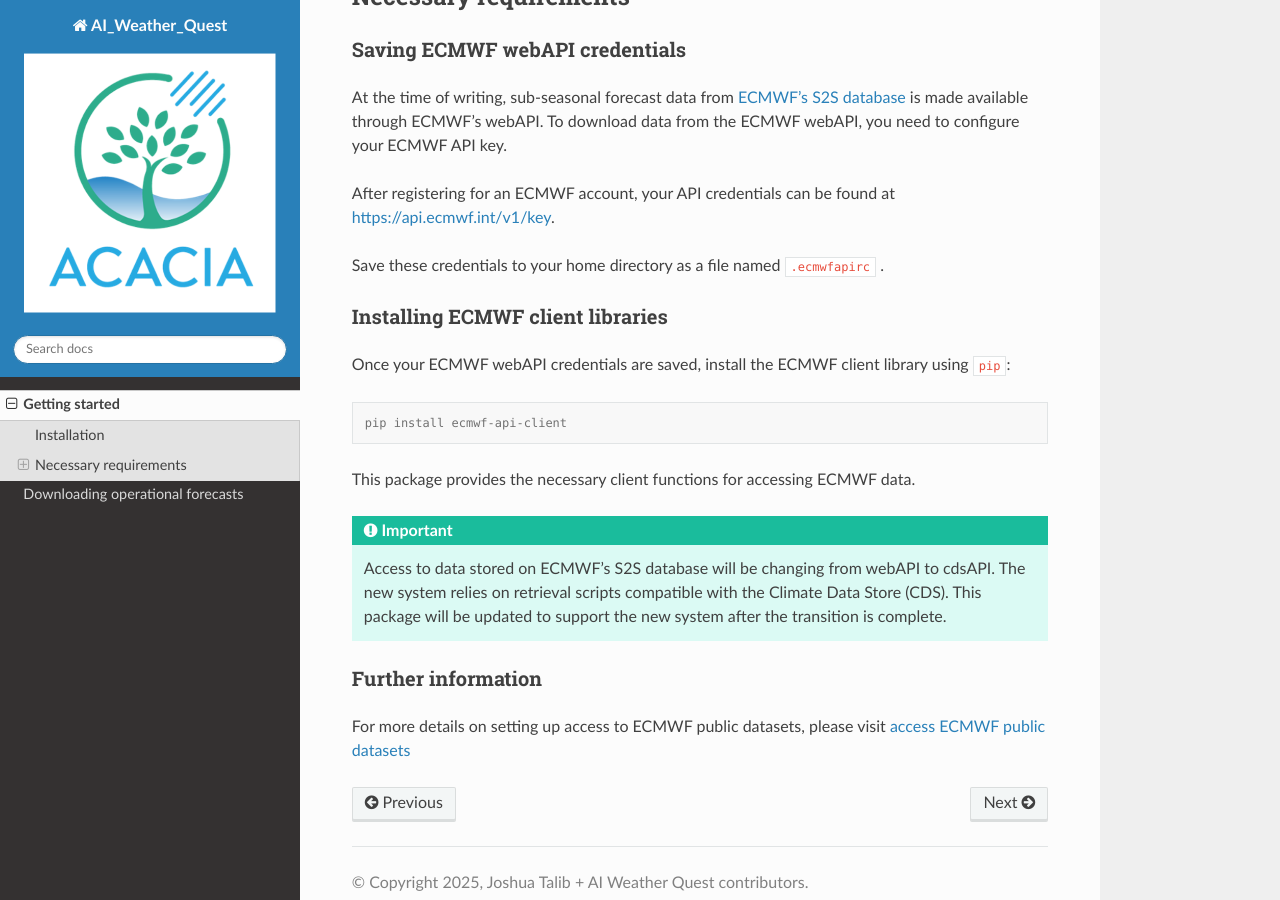
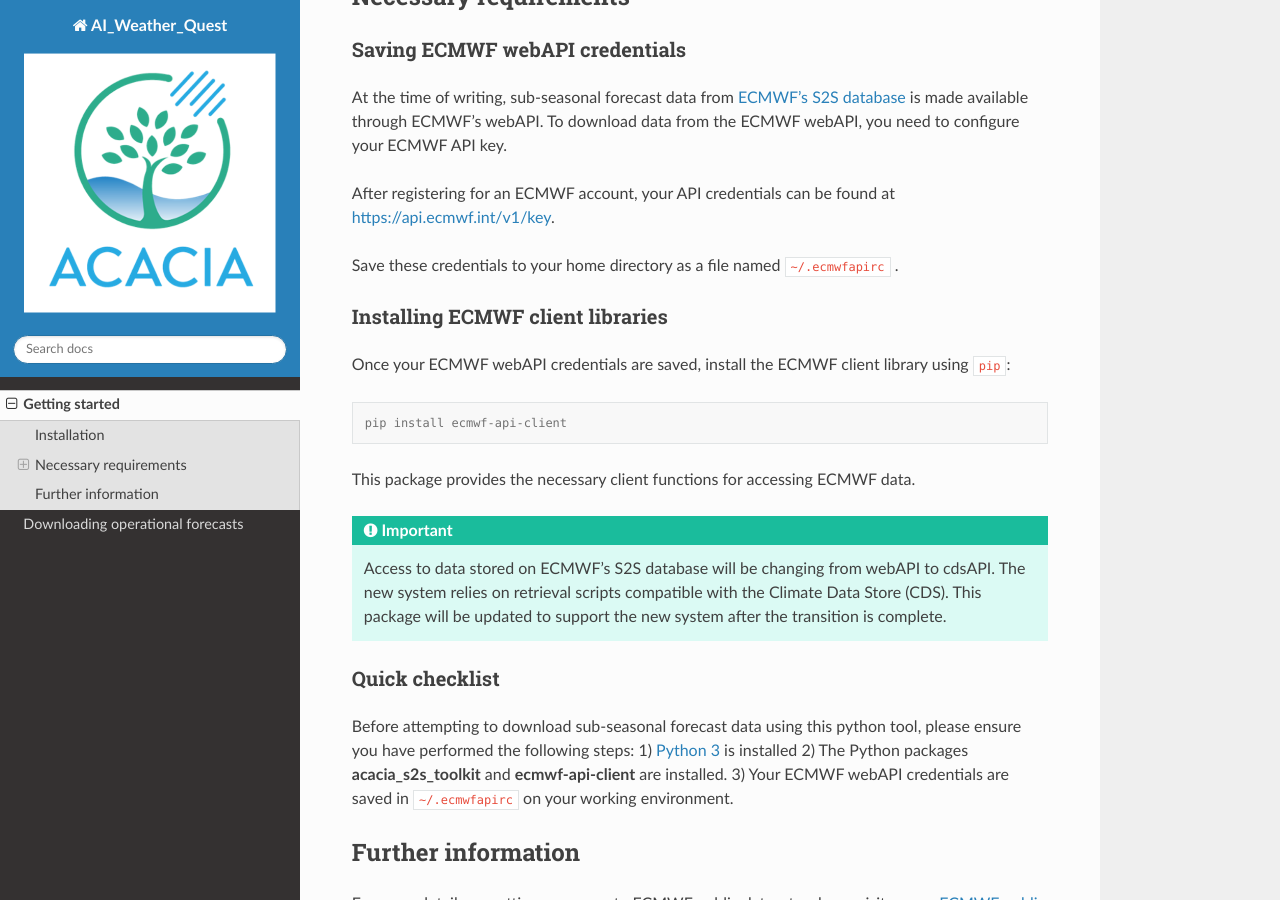
Before and after one commit to joshuatalib/acacia_s2s_toolkit, a Sphinx documentation site: the page built from docs/source/Installation.rst, in a window 1280 px wide and 900 px high, scrolled down 400 px. Built offline with Sphinx 7.4.7 and the Read the Docs theme 3.1.0, drawn with Linux system fonts in a browser that asks for light colours.

Commit message:
Update Installation.rst

```diff
--- a/docs/source/Installation.rst
+++ b/docs/source/Installation.rst
@@ -23,7 +23,7 @@ At the time of writing, sub-seasonal forecast data from `ECMWF's S2S database <h
 
 After registering for an ECMWF account, your API credentials can be found at `https://api.ecmwf.int/v1/key <https://api.ecmwf.int/v1/key>`_.
 
-Save these credentials to your home directory as a file named ``.ecmwfapirc`` .
+Save these credentials to your home directory as a file named ``~/.ecmwfapirc`` .
 
 Installing ECMWF client libraries
 ~~~~~~~~~~~~~~~~~~~~~~
@@ -38,8 +38,14 @@ This package provides the necessary client functions for accessing ECMWF data.
 .. important::
     Access to data stored on ECMWF's S2S database will be changing from webAPI to cdsAPI. The new system relies on retrieval scripts compatible with the Climate Data Store (CDS). This package will be updated to support the new system after the transition is complete.
 
+Quick checklist
+~~~~~~~~~~~~~~~~~~~~~~
+Before attempting to download sub-seasonal forecast data using this python tool, please ensure you have performed the following steps:
+1) `Python 3 <https://www.python.org/downloads/>`_ is installed
+2) The Python packages **acacia_s2s_toolkit** and **ecmwf-api-client** are installed.
+3) Your ECMWF webAPI credentials are saved in ``~/.ecmwfapirc`` on your working environment.
 
 Further information
-~~~~~~~~~~~~~~~~~~~~~
+------------
 
 For more details on setting up access to ECMWF public datasets, please visit `access ECMWF public datasets <https://confluence.ecmwf.int/display/WEBAPI/Access+ECMWF+Public+Datasets#AccessECMWFPublicDatasets-availability>`_
```
